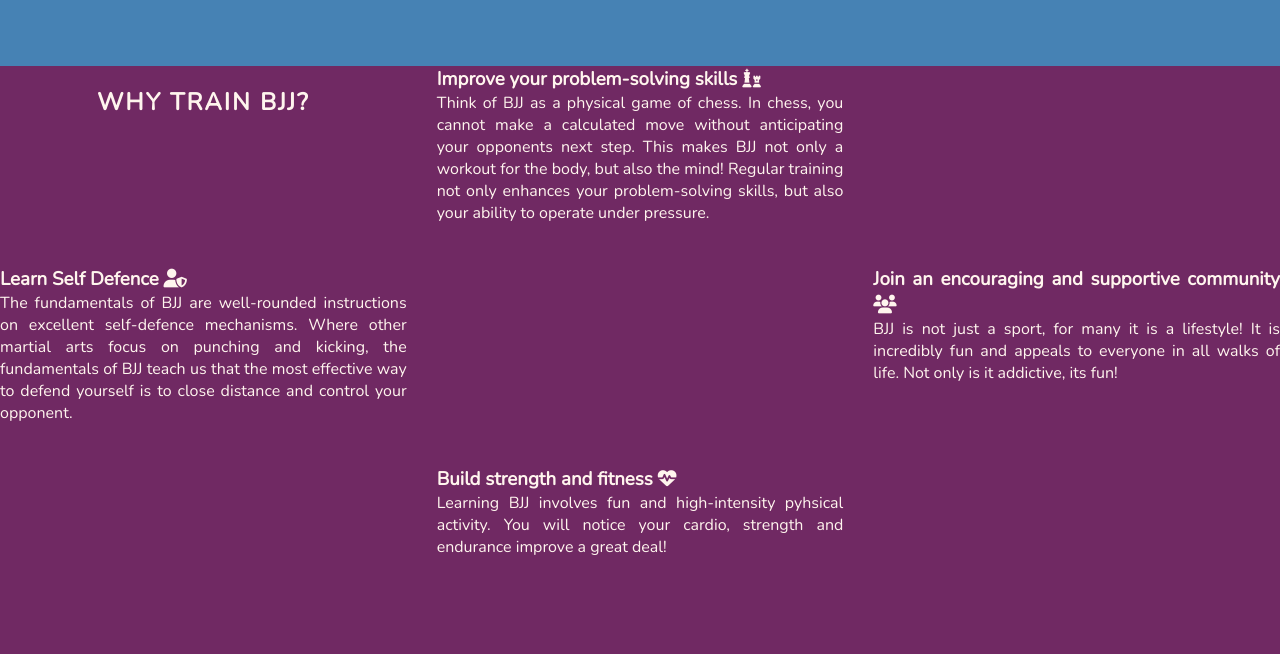
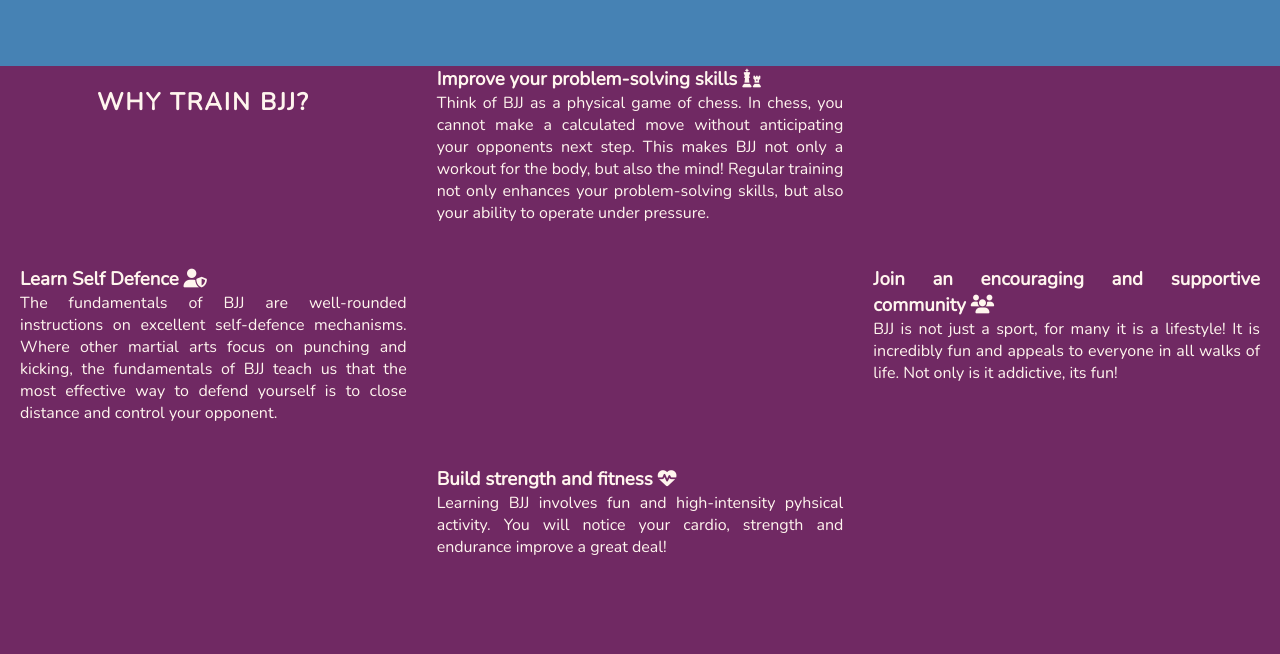
Before and after one commit to StephenB92/bjj-hub-dublin, a plain HTML site: page index.html in a window 1280 px wide. Shown: the part 734-1388 px from the top of the page. Drawn offline with nearby package versions, Linux system fonts and the light colour scheme.

Commit message:
Update README.md and change to benefits section styling

```diff
--- a/assets/css/style.css
+++ b/assets/css/style.css
@@ -105,7 +105,7 @@ body {
     grid-template-columns: repeat(3, 1fr);
     grid-template-rows: repeat(3, 1fr);
     column-gap: 30px;
-    row-gap: px;
+    row-gap: 0px;
     background-color: #702963;
     color: #fff5ee;
     text-align: justify;
@@ -119,19 +119,18 @@ body {
 .benefits-section_grid-item-left {
     grid-column: 1 / 2;
     grid-row: 2 / 3;
-
+    padding-left: 20px;
 }
 
 .benefits-section_grid-item-right {
     grid-column: 3 / 4;
     grid-row: 2 / 3;
-
+    padding-right: 20px;
 }
 
 .benefits-section_grid-item-bottom {
     grid-column: 2 / 3;
     grid-row: 3 / 3;
-
 }
 
 /* Hero image and quotes */
```
Also changed, not shown: assets/testing-screenshots/clubs-mobile_lighthouse-screenshot.png (added), assets/testing-screenshots/clubs_lighthouse-screenshot.png (added), assets/testing-screenshots/home-mobile_lighthouse-screenshot.png (added), assets/testing-screenshots/home_lighthouse-screenshot.png (added), assets/testing-screenshots/inquiries-mobile_lighthouse-screenshot.png (added), assets/testing-screenshots/inquiries_lighthouse-screenshot.png (added), assets/testing-screenshots/responsive-screenshot.png (added), assets/testing-screenshots/thanks-mobile_lighthouse-screenshot.png (added), assets/testing-screenshots/thanks_lighthouse-screenshot.png (added), 1 other file.
